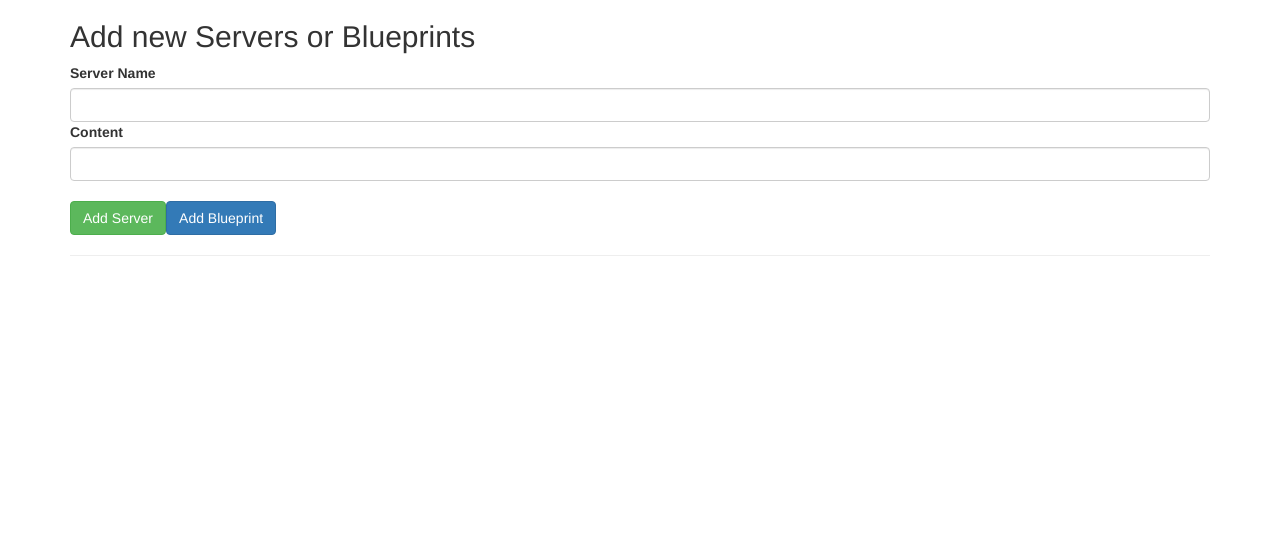
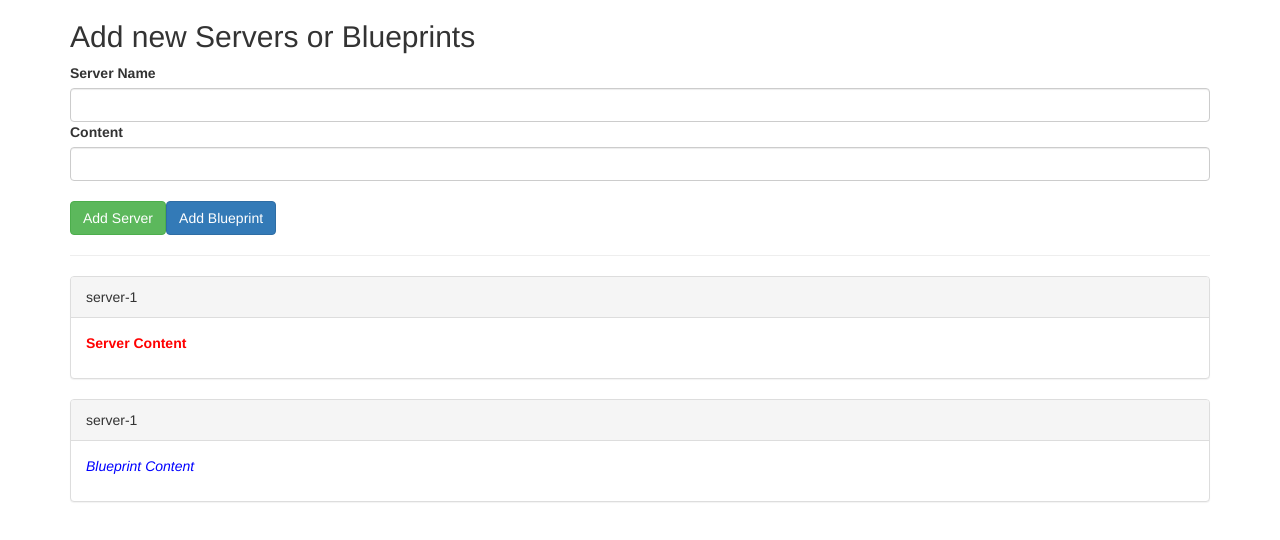
Before and after one commit to Yakub357/servers-app-practice, an Angular app: page / in a window 1280 px wide. Shown: the top 540 px of the page. Built offline with nearby package versions, Linux system fonts and the light colour scheme.

Commit message:
Splitting into several components and adding custom properties

```diff
--- a/src/app/app.component.html
+++ b/src/app/app.component.html
@@ -1,36 +1,12 @@
 <div class="container">
-  <div class="row">
-    <div class="col-xs-12">
-      <h2>Add new Servers or Blueprints</h2>
-      <label>Server Name</label>
-      <input type="text" class="form-control" [(ngModel)]="serverName" />
-      <label>Content</label>
-      <input type="text" class="form-control" [(ngModel)]="serverContent" />
-      <br />
-      <button class="btn btn-success" (click)="onAddServer()">
-        Add Server
-      </button>
-      <button class="btn btn-primary" (click)="onAddBlueprint()">
-        Add Blueprint
-      </button>
-    </div>
-  </div>
+  <app-cockpit></app-cockpit>
   <hr />
   <div class="row">
     <div class="col-xs-12">
-      <div class="panel panel-default" *ngFor="let element of serverElements">
-        <div class="panel-heading">{{ element.name }}</div>
-        <div class="panel-body">
-          <p>
-            <strong *ngIf="element.type === 'server'" style="color: red"
-              >Server Content</strong
-            >
-            <em *ngIf="element.type === 'blueprint'" style="color: blue"
-              >Blueprint Content</em
-            >
-          </p>
-        </div>
-      </div>
+      <app-server-element
+        *ngFor="let serverElement of serverElements"
+        [srvElement]="serverElement"
+      ></app-server-element>
     </div>
   </div>
 </div>
--- a/src/app/app.component.ts
+++ b/src/app/app.component.ts
@@ -6,29 +6,16 @@ import { Component } from '@angular/core';
   styleUrls: ['./app.component.css'],
 })
 export class AppComponent {
-  serverElements = [];
-  serverName = '';
-  serverContent = '';
-
-  onAddServer() {
-    this.serverElements.push({
-      name: this.serverName,
-      content: this.serverContent,
+  serverElements = [
+    {
       type: 'server',
-    });
-
-    this.serverName = '';
-    this.serverContent = '';
-  }
-
-  onAddBlueprint() {
-    this.serverElements.push({
-      name: this.serverName,
-      content: this.serverContent,
+      name: 'server-1',
+      content: 'just a test server',
+    },
+    {
       type: 'blueprint',
-    });
-
-    this.serverName = '';
-    this.serverContent = '';
-  }
+      name: 'server-1',
+      content: 'just a test server',
+    },
+  ];
 }
--- a/src/app/app.module.ts
+++ b/src/app/app.module.ts
@@ -3,9 +3,11 @@ import { BrowserModule } from '@angular/platform-browser';
 
 import { AppComponent } from './app.component';
 import { FormsModule } from '@angular/forms';
+import { CockpitComponent } from './cockpit/cockpit.component';
+import { ServerElementComponent } from './server-element/server-element.component';
 
 @NgModule({
-  declarations: [AppComponent],
+  declarations: [AppComponent, CockpitComponent, ServerElementComponent],
   imports: [BrowserModule, FormsModule],
   providers: [],
   bootstrap: [AppComponent],
--- /dev/null
+++ b/src/app/cockpit/cockpit.component.html
@@ -0,0 +1,14 @@
+<div class="row">
+  <div class="col-xs-12">
+    <h2>Add new Servers or Blueprints</h2>
+    <label>Server Name</label>
+    <input type="text" class="form-control" [(ngModel)]="serverName" />
+    <label>Content</label>
+    <input type="text" class="form-control" [(ngModel)]="serverContent" />
+    <br />
+    <button class="btn btn-success" (click)="onAddServer()">Add Server</button>
+    <button class="btn btn-primary" (click)="onAddBlueprint()">
+      Add Blueprint
+    </button>
+  </div>
+</div>
--- /dev/null
+++ b/src/app/cockpit/cockpit.component.ts
@@ -0,0 +1,31 @@
+import { Component } from '@angular/core';
+
+@Component({
+  selector: 'app-cockpit',
+  templateUrl: './cockpit.component.html',
+  styleUrls: ['./cockpit.component.css'],
+})
+export class CockpitComponent {
+  serverName = '';
+  serverContent = '';
+
+  onAddServer() {
+    // this.serverElements.push({
+    //   name: this.serverName,
+    //   content: this.serverContent,
+    //   type: 'server',
+    // });
+    // this.serverName = '';
+    // this.serverContent = '';
+  }
+
+  onAddBlueprint() {
+    // this.serverElements.push({
+    //   name: this.serverName,
+    //   content: this.serverContent,
+    //   type: 'blueprint',
+    // });
+    // this.serverName = '';
+    // this.serverContent = '';
+  }
+}
--- /dev/null
+++ b/src/app/server-element/server-element.component.html
@@ -0,0 +1,13 @@
+<div class="panel panel-default">
+  <div class="panel-heading">{{ element.name }}</div>
+  <div class="panel-body">
+    <p>
+      <strong *ngIf="element.type === 'server'" style="color: red"
+        >Server Content</strong
+      >
+      <em *ngIf="element.type === 'blueprint'" style="color: blue"
+        >Blueprint Content</em
+      >
+    </p>
+  </div>
+</div>
```
Also changed, not shown: src/app/server-element/server-element.component.ts (added, +10 -0 lines), src/app/cockpit/cockpit.component.css (added), src/app/server-element/server-element.component.css (added).
